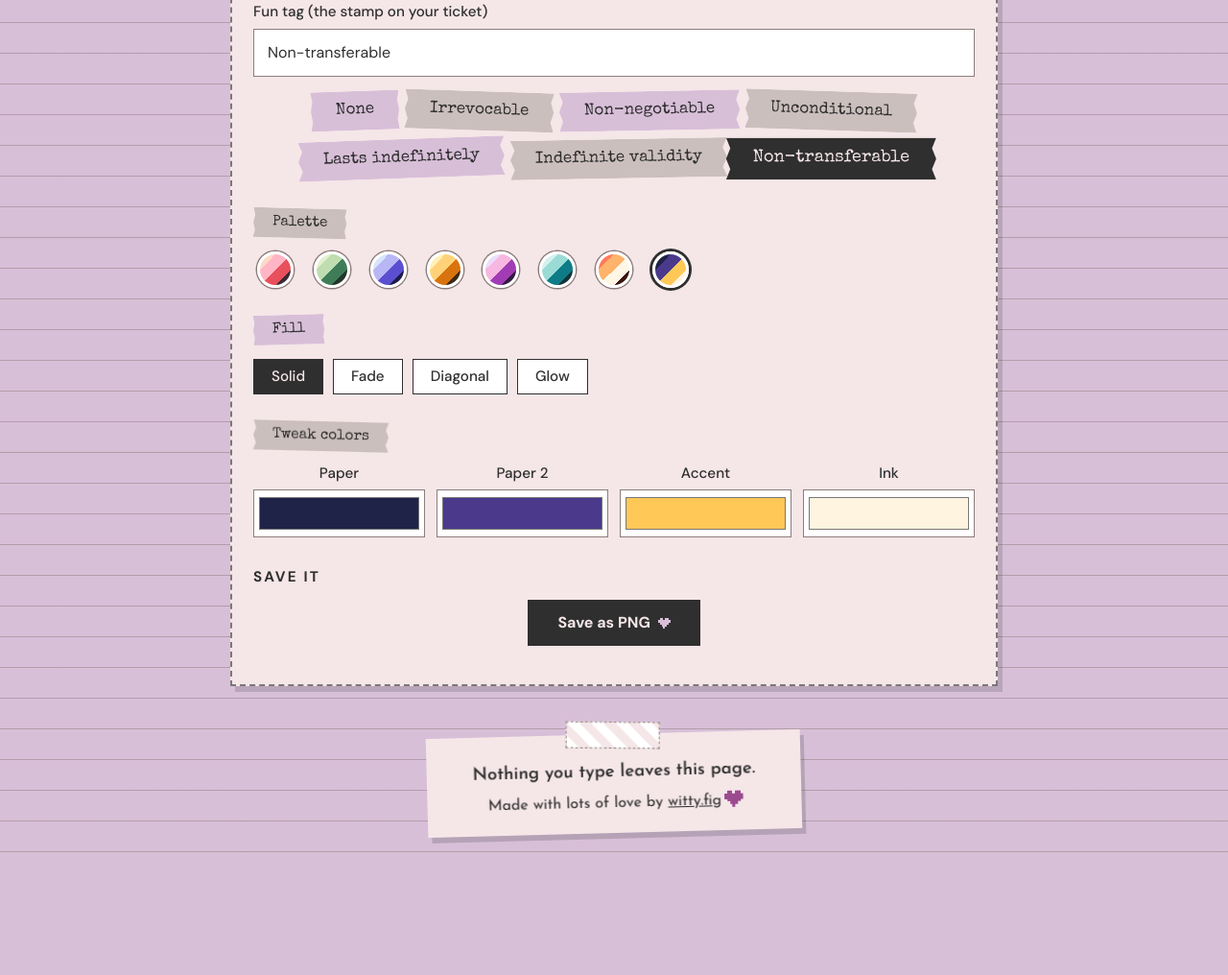
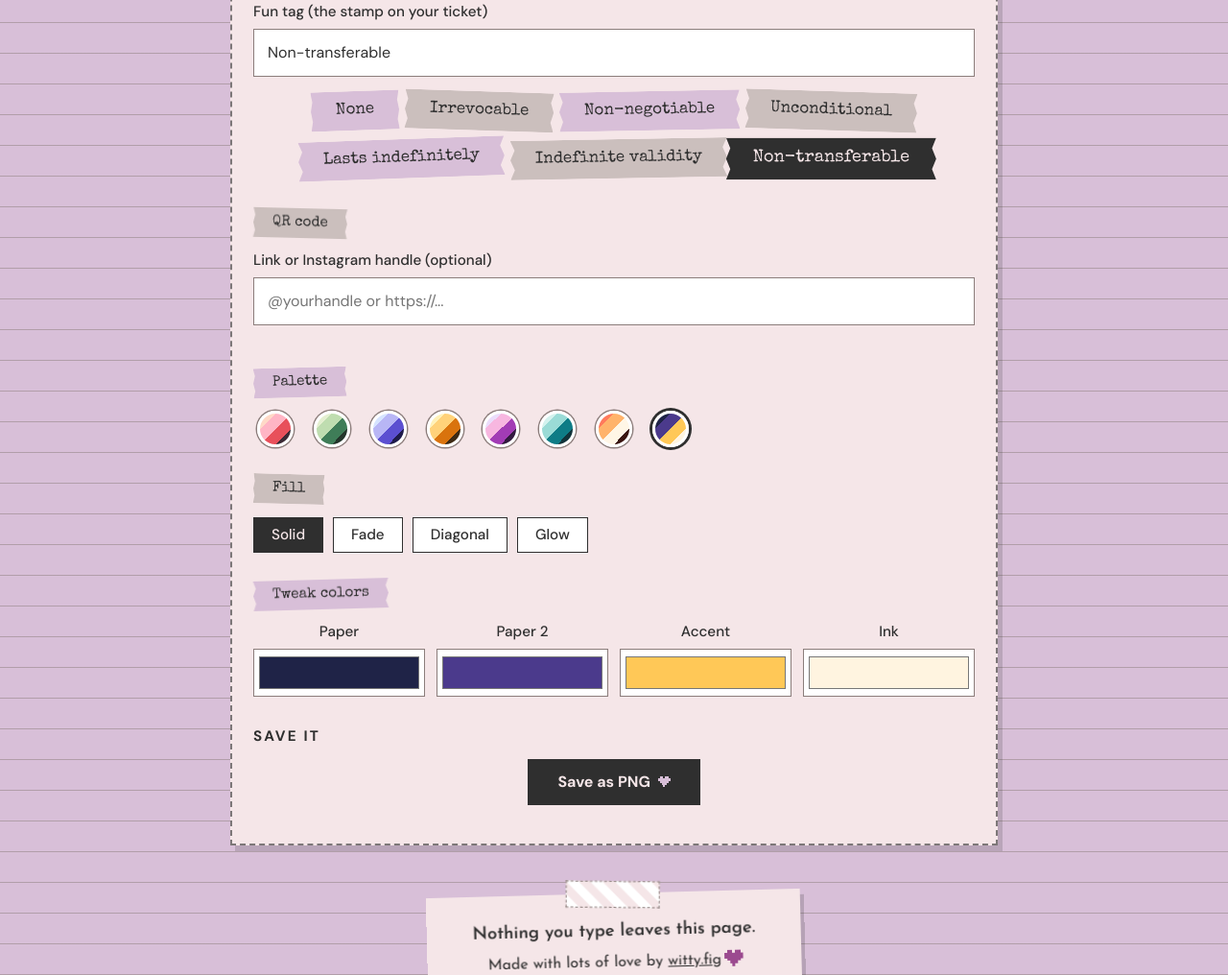
Before and after one commit to 4zg7h6dry2-alt/ticket-mischief, a plain HTML site: page index.html in a window 1280 px wide. Shown: the part 1320-2336 px from the top of the page at 96% size. Before the commit the page ends 2232 px from the top, so only its background shows below. Drawn offline with nearby package versions, Linux system fonts and the light colour scheme; a web font is replaced by a local one.

Commit message:
Update index.html

```diff
--- a/index.html
+++ b/index.html
@@ -46,6 +46,8 @@
           <div class="wide"><label for="seat" id="seatLabel">Seat</label><div class="chips mini" id="seatToggle"><button type="button" data-l="seat">Seat</button><button type="button" data-l="note">Note</button></div><input id="seat" data-f="seat" maxlength="24"></div>
           <div class="wide"><label for="tag">Fun tag (the stamp on your ticket)</label><input id="tag" data-f="tag" maxlength="24"><div class="chips tags" id="tags"></div></div>
         </div>
+        <h3 class="sec">QR code</h3>
+        <div class="fields"><div class="wide"><label for="qrlink">Link or Instagram handle (optional)</label><input id="qrlink" maxlength="60" placeholder="@yourhandle or https://..." autocomplete="off" autocapitalize="off" spellcheck="false"><p class="hint" id="qrhint"></p></div></div>
         <h3 class="sec">Palette</h3>
         <div class="swatches" id="swatches"></div>
         <h3 class="sec">Fill</h3>
```
